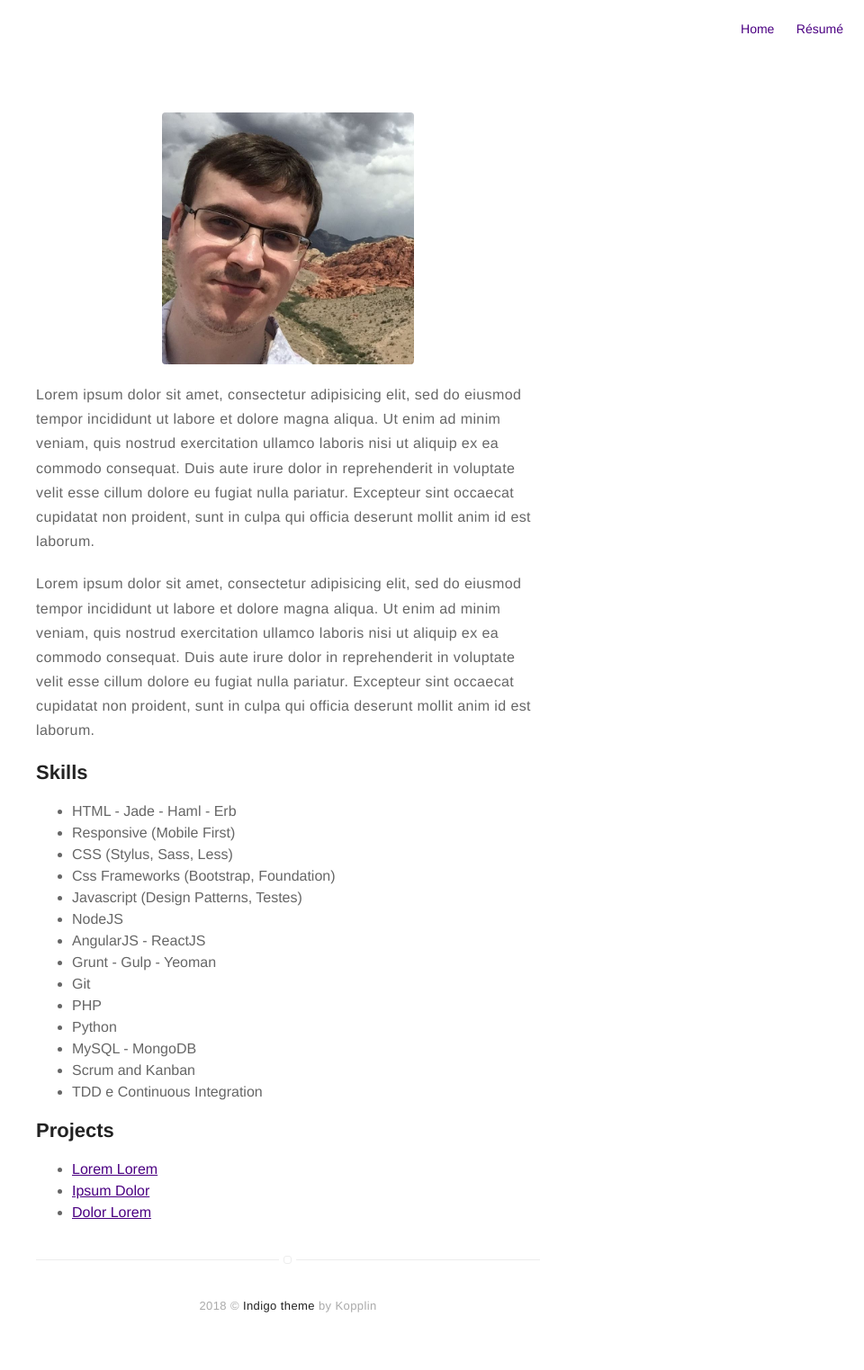
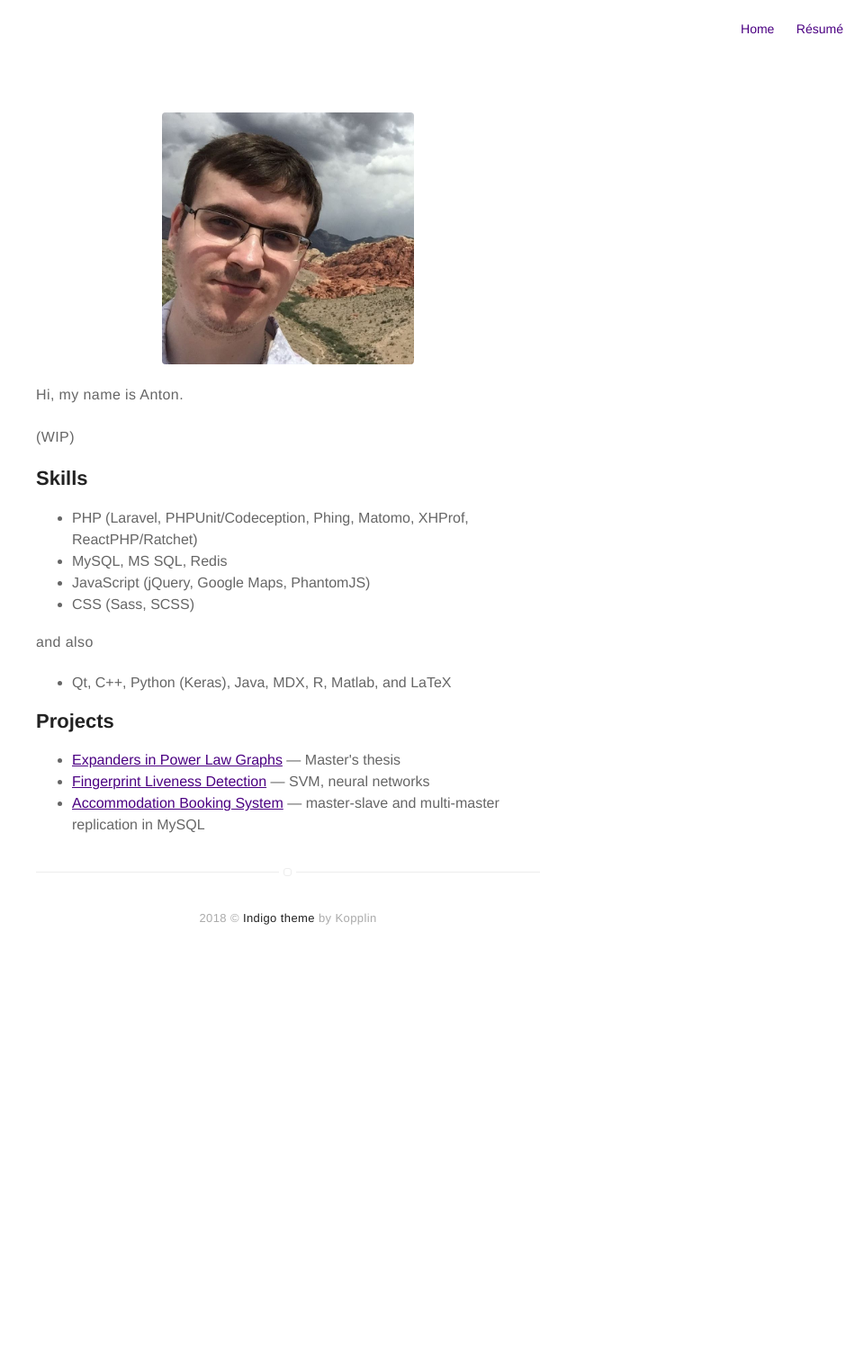
Before and after one commit to splinter89/splinter89.github.io, a Jekyll site: the page built from about.md, in a window 1280 px wide. Shown: the whole page at 90% size, without its empty margins (320-1280 px from the left). Built offline with Jekyll 4.4.1, drawn with Linux system fonts in a browser that asks for light colours; after the commit the page ends 1092 px from its top, so only the background shows below that.

Commit message:
"about" page

```diff
--- a/about.md
+++ b/about.md
@@ -4,43 +4,29 @@ layout: page
 ---
 ![Profile Image]({{ site.url }}/{{ site.picture }})
 
-<p>Lorem ipsum dolor sit amet, consectetur adipisicing elit, sed do eiusmod
-tempor incididunt ut labore et dolore magna aliqua. Ut enim ad minim veniam,
-quis nostrud exercitation ullamco laboris nisi ut aliquip ex ea commodo
-consequat. Duis aute irure dolor in reprehenderit in voluptate velit esse
-cillum dolore eu fugiat nulla pariatur. Excepteur sint occaecat cupidatat non
-proident, sunt in culpa qui officia deserunt mollit anim id est laborum.</p>
+<p>Hi, my name is Anton.</p>
 
-<p>Lorem ipsum dolor sit amet, consectetur adipisicing elit, sed do eiusmod
-tempor incididunt ut labore et dolore magna aliqua. Ut enim ad minim veniam,
-quis nostrud exercitation ullamco laboris nisi ut aliquip ex ea commodo
-consequat. Duis aute irure dolor in reprehenderit in voluptate velit esse
-cillum dolore eu fugiat nulla pariatur. Excepteur sint occaecat cupidatat non
-proident, sunt in culpa qui officia deserunt mollit anim id est laborum.</p>
+<p>(WIP)</p>
 
 <h2>Skills</h2>
 
 <ul class="skill-list">
-	<li>HTML - Jade - Haml - Erb</li>
-	<li>Responsive (Mobile First)</li>
-	<li>CSS (Stylus, Sass, Less)</li>
-	<li>Css Frameworks (Bootstrap, Foundation)</li>
-	<li>Javascript (Design Patterns, Testes)</li>
-	<li>NodeJS</li>
-	<li>AngularJS - ReactJS</li>
-	<li>Grunt - Gulp - Yeoman</li>
-	<li>Git</li>
-	<li>PHP</li>
-	<li>Python</li>
-	<li>MySQL - MongoDB</li>
-	<li>Scrum and Kanban</li>
-	<li>TDD e Continuous Integration</li>
+    <li>PHP (Laravel, PHPUnit/Codeception, Phing, Matomo, XHProf, ReactPHP/Ratchet)</li>
+    <li>MySQL, MS SQL, Redis</li>
+    <li>JavaScript (jQuery, Google Maps, PhantomJS)</li>
+    <li>CSS (Sass, SCSS)</li>
+</ul>
+
+and also
+
+<ul class="skill-list">
+    <li>Qt, C++, Python (Keras), Java, MDX, R, Matlab, and LaTeX</li>
 </ul>
 
 <h2>Projects</h2>
 
 <ul>
-	<li><a href="https://github.com/">Lorem Lorem</a></li>
-	<li><a href="https://github.com/">Ipsum Dolor</a></li>
-	<li><a href="https://github.com/">Dolor Lorem</a></li>
+    <li><a href="https://theses.lib.sfu.ca/4953/show">Expanders in Power Law Graphs</a>&nbsp;&mdash; Master's thesis</li>
+    <li><a href="https://github.com/">Fingerprint Liveness Detection</a>&nbsp;&mdash; SVM, neural networks</li>
+    <li><a href="https://github.com/">Accommodation Booking System</a>&nbsp;&mdash; master-slave and multi-master replication in MySQL</li>
 </ul>
```
